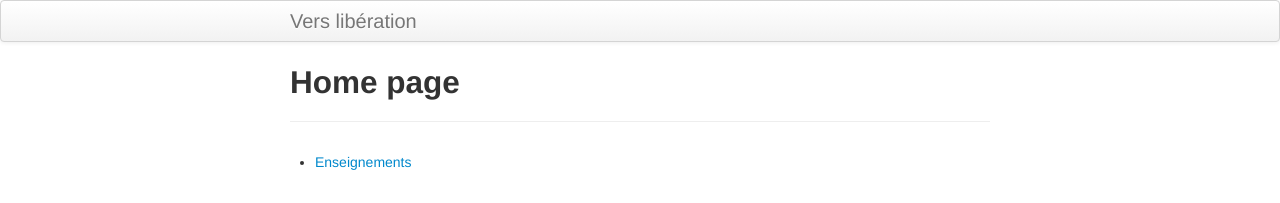
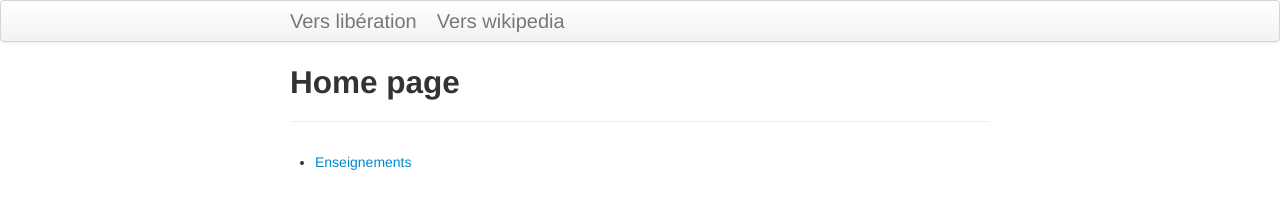
Before and after one commit to thibaultespinasse/home_page, a Jekyll site: the page built from index.md, in a window 1280 px wide. Shown: the top 203 px of the page. Built offline with Jekyll 4.4.1, drawn with Linux system fonts in a browser that asks for light colours.

Commit message:
Update default.html

```diff
--- a/_includes/themes/twitter/default.html
+++ b/_includes/themes/twitter/default.html
@@ -32,6 +32,7 @@
       <div class="navbar-inner">
         <div class="container-narrow">
           <a class="brand" href="{{ HOME_PATH }}">{{ site.navigationbar.link.title }}</a>
+          <a class="brand" href="{{ HOME_PATH }}">{{ site.navigationbar.link2.title }}</a>
         </div>
       </div>
     </div>
```
